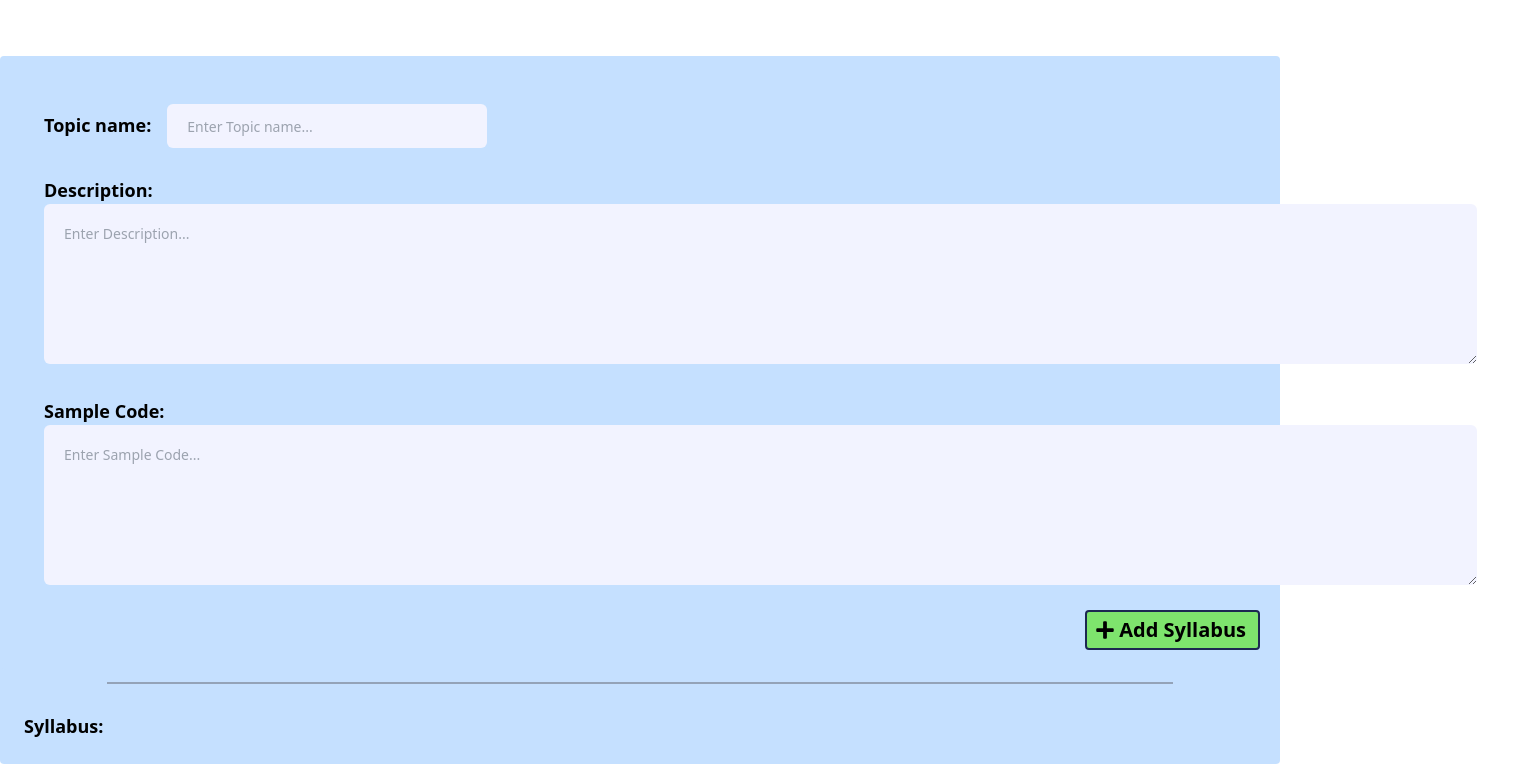
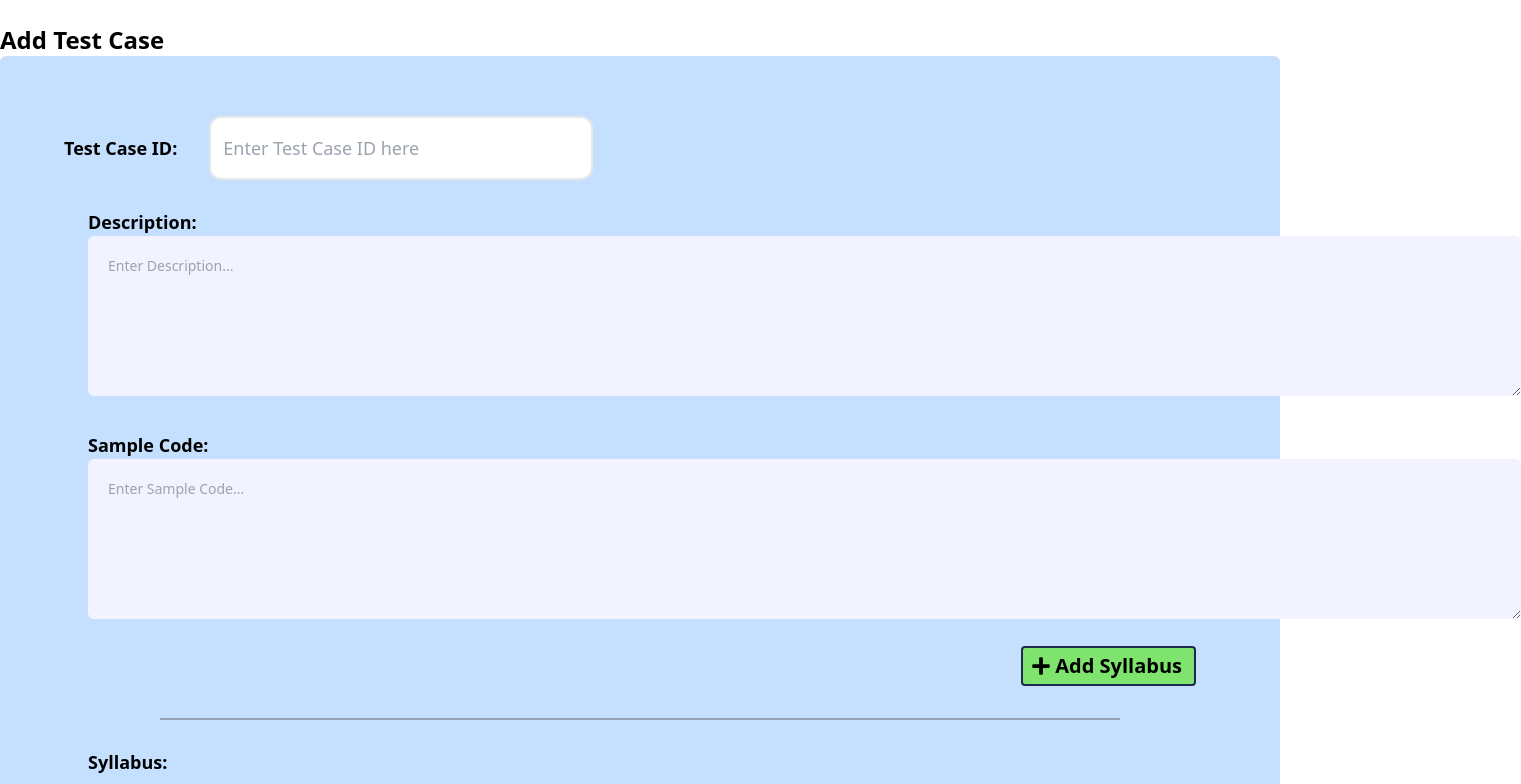
Before and after one commit to stahreem/Open-Source-Contribution, a React (Create React App) app: page /syll in a window 1280 px wide. Shown: the top 784 px of the page, 1521 px wide, since content can reach past the window. Built offline with nearby package versions, Linux system fonts and the light colour scheme.

Commit message:
Add problem

```diff
--- a/src/components/Syllabus.jsx
+++ b/src/components/Syllabus.jsx
@@ -3,32 +3,49 @@ import { FaPlus } from 'react-icons/fa';
 
 const Syllabus = () => {
   const [topics, setTopics] = useState([]);
+  const [newTopic, setNewTopic] = useState({
+    topicName: '',
+    description: '',
+    exampleCode: '',
+  });
 
-  const syllabus = () => {
-    const handleAddSyllabus = () => {
-      const newTopic = {
-        id: Date.now(),
-        name: document.getElementById('TopicName').value || `Topic ${topics.length + 1}`,
-        description: document.getElementById('desc').value || "",
-        sampleCode: document.getElementById('samplecode').value || "",
-      };
+  const handleInputChange = (e) => {
+    const { name, value } = e.target;
+    setNewTopic((prevTopic) => ({ ...prevTopic, [name]: value }));
+  };
 
-      setTopics([...topics, newTopic]);
+  const handleAddSyllabus = () => {
+    const topicToAdd = {
+      topicName: newTopic.topicName || `Topic ${topics.length + 1}`,
+      description: newTopic.description || '',
+      exampleCode: newTopic.exampleCode || '',
     };
 
+    // syllabusData([...topics, topicToAdd]);
+    setTopics((prevTopics) => [...prevTopics, topicToAdd]);
+    setNewTopic({
+      topicName: '',
+      description: '',
+      exampleCode: '',
+    });
+  };
+
+
     return (
-      <div className='rounded bg-inputBg'>
-        <div className="w-full h-full pt-5 pl-5 text-sm rounded-md mt-14 bg-inputBg">
+      <div>
+       <div className="mt-6 text-2xl font-semibold ">Add Test Case </div>
+      <div className='w-full px-16 py-5 text-lg rounded-md min-w-96 h-117 bg-inputBg'>
+
           {/* Topic input section */}
-          <div className="pl-6 pt-7">
+          <div className="mt-10">
             <label className="pr-4 text-lg font-bold" htmlFor="TopicName">
-              Topic name:
+              Test Case ID:
             </label>
             <input
               type="text"
               id="TopicName"
-              placeholder="Enter Topic name..."
-              className="pl-5 text-sm rounded-md w-80 h-11 bg-bgBlue hover:border-2 border-textBlue focus:placeholder:text-textBlue placeholder-opacity-80"
+              placeholder="Enter Test Case ID here"
+              className="h-16 px-3 ml-4 font-medium border-2 outline-none resize-none w-96 rounded-xl"
             />
           </div>
           {/* Description input section */}
@@ -71,7 +88,7 @@ const Syllabus = () => {
               <div className="pl-1"> Add Syllabus</div>
             </div>
           </div>
-        </div>
+
 
         {/* Separator */}
         <div className="w-5/6 m-auto mt-3 border border-slate-400"></div>
@@ -89,10 +106,11 @@ const Syllabus = () => {
           ))}
         </div>
       </div>
+      </div>
     );
   };
 
-  return syllabus();
-};
+  // return syllabus();
+
 
 export default Syllabus;
```
